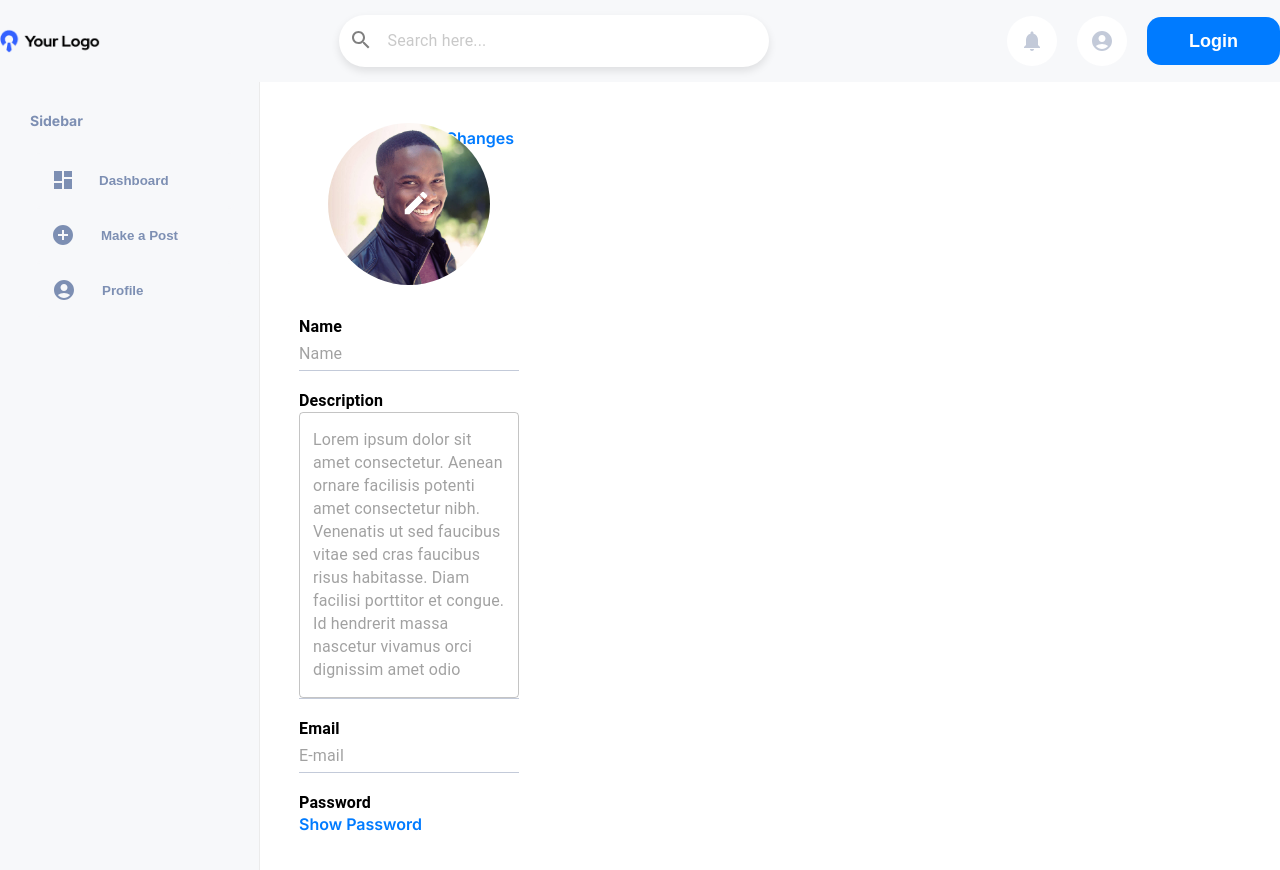
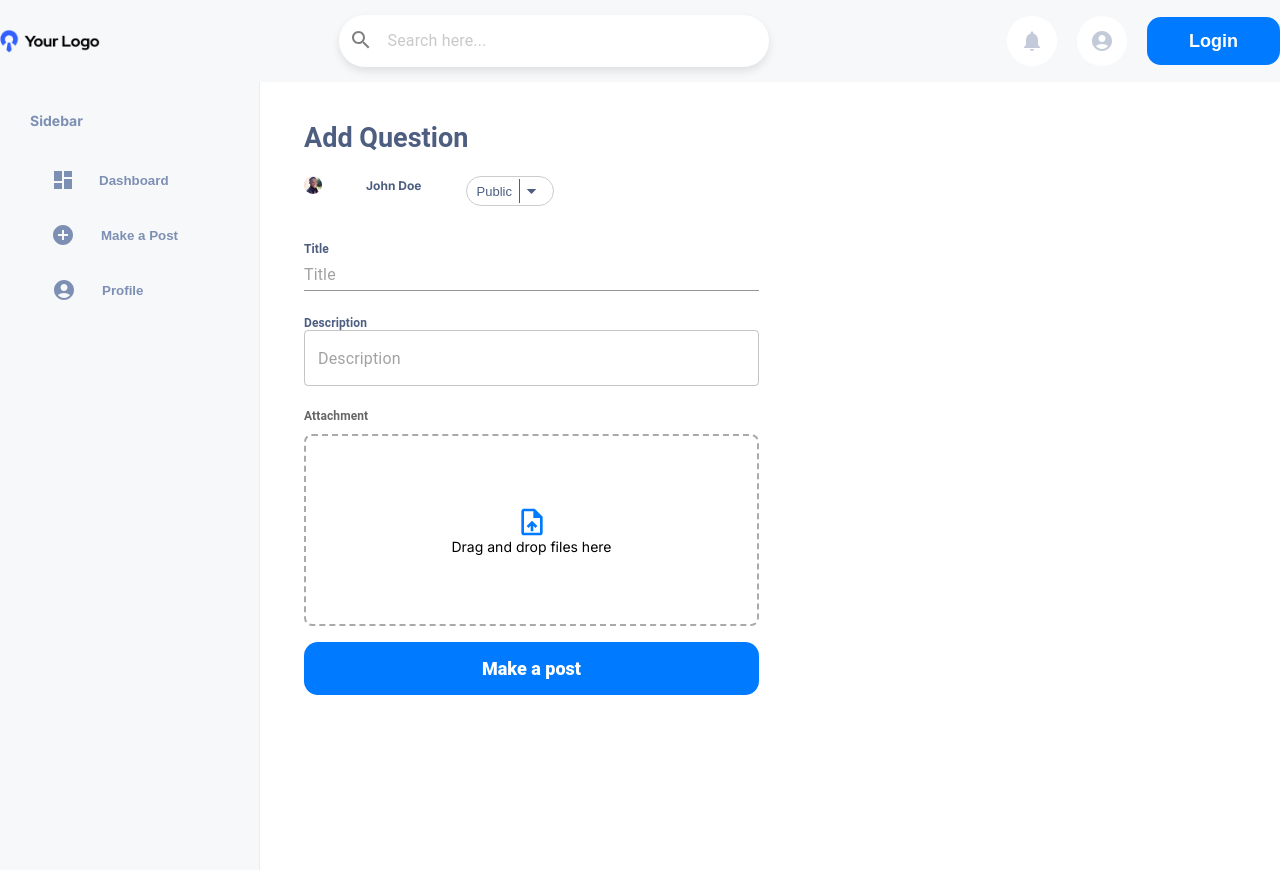
Before and after one commit to Inder-singh001/algorithmics-forums, a Next.js app: page /dashboard/explore in a window 1280 px wide. Shown: the top 870 px of the page. Built offline with nearby package versions, Linux system fonts and the light colour scheme.

Commit message:
dashboard

```diff
--- a/src/app/(screens)/dashboard/explore/page.js
+++ b/src/app/(screens)/dashboard/explore/page.js
@@ -4,6 +4,7 @@ import "../../../../../public/sass/dashboard/explore.scss";
 import { Container, Grid } from "@mui/material";
 import { Posts } from "@/app/components/post";
 import ProfileEdit from "@/app/components/profileEdit";
+import MakeAPost from "@/app/components/makepost";
 
 const Dashboard = () => {
   return (
@@ -16,7 +17,8 @@ const Dashboard = () => {
         </div>
         <div className="right_section">
           <div className="explore_area">
-            <ProfileEdit />
+            {/* <ProfileEdit /> */}
+            <MakeAPost />
           </div>
           <div className="suggestion_area">{/* <Posts /> */}</div>
         </div>
```
